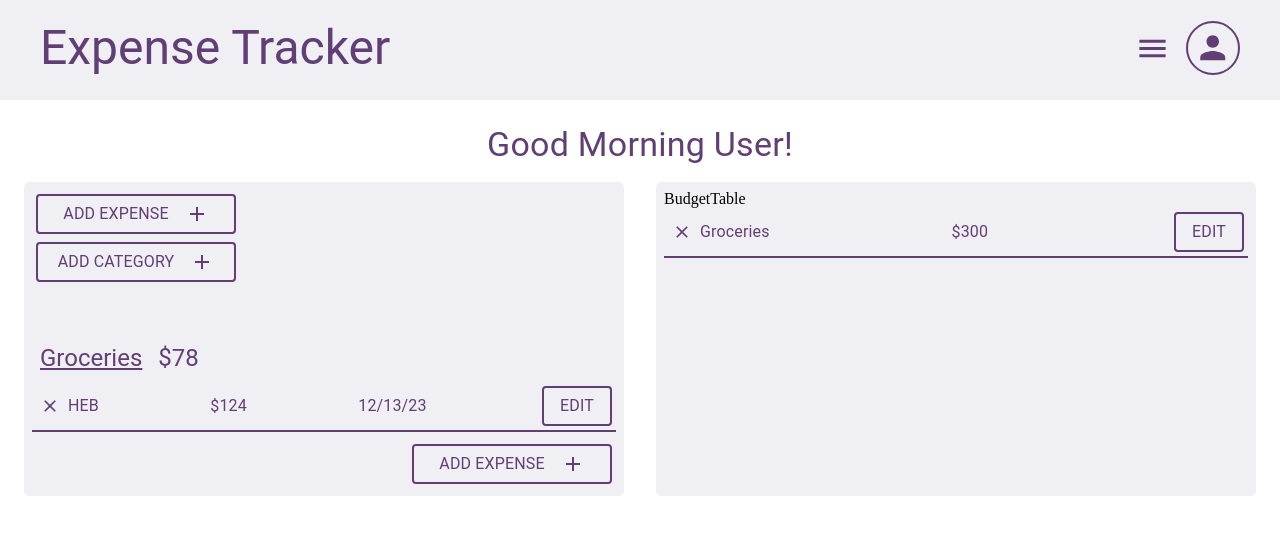
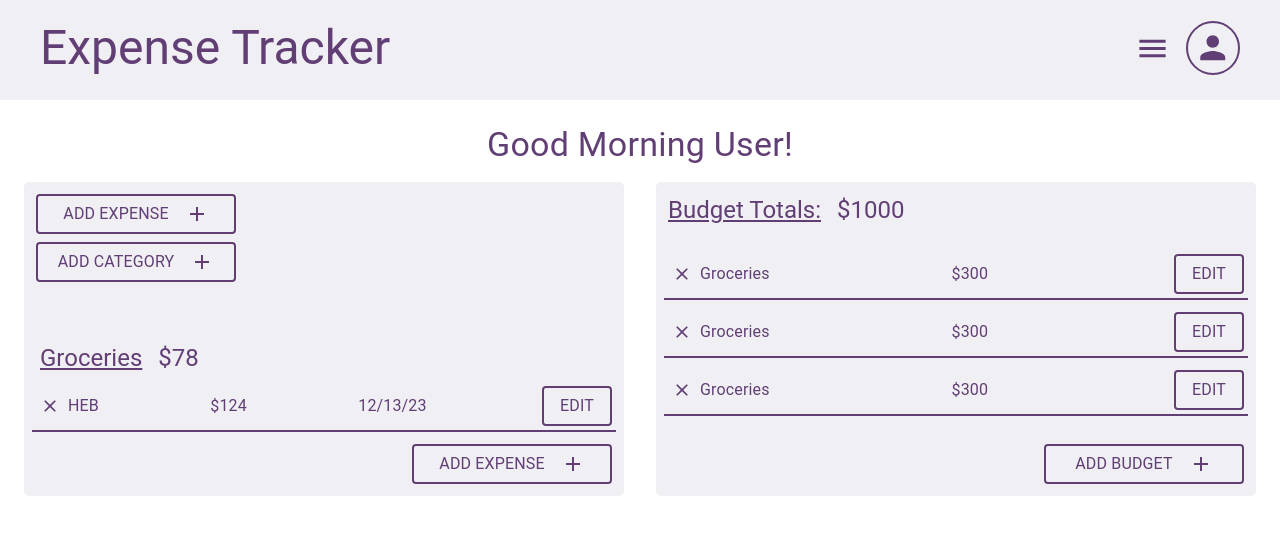
Before and after one commit to ctelfair20/expense-tracker, a React (Vite) app: page /dashboard in a window 1280 px wide. Shown: the top 534 px of the page. Built offline with nearby package versions, Linux system fonts and the light colour scheme.

Commit message:
added styles to budgetTable

```diff
--- a/src/components/BudgetTable.tsx
+++ b/src/components/BudgetTable.tsx
@@ -1,10 +1,28 @@
-import { Box } from "@mui/material"
+import { Box, Typography } from '@mui/material'
+import AddIcon from '@mui/icons-material/Add'
 import Budget from "./Budget"
+import CustomButton from './CustomButton'
+import { addBudget } from '../handler-functions/buttons'
 
 const BudgetTable = () => {
   return (
-    <Box>BudgetTable
-      <Budget />
+    <Box>
+      <Box sx={{ display: 'flex', gap: 2, m: 0.5 }}>
+        <Typography variant='h5' component='h3' sx={{ textDecoration: 'underline' }}>
+          Budget Totals:
+        </Typography>
+        <Typography variant='h5' component='h3'>
+          $1000
+        </Typography>
+      </Box>
+      <Box sx={{ my: 3 }}>
+        <Budget />
+        <Budget />
+        <Budget />
+      </Box>
+      <Box sx={{ display: 'flex', justifyContent: 'flex-end' }}>
+        <CustomButton name='Add Budget' width='200px' icon={<AddIcon sx={{ pl: 2, color: "#613F75" }} />} onClick={addBudget} />
+      </Box>
     </Box>
 
   )
```
